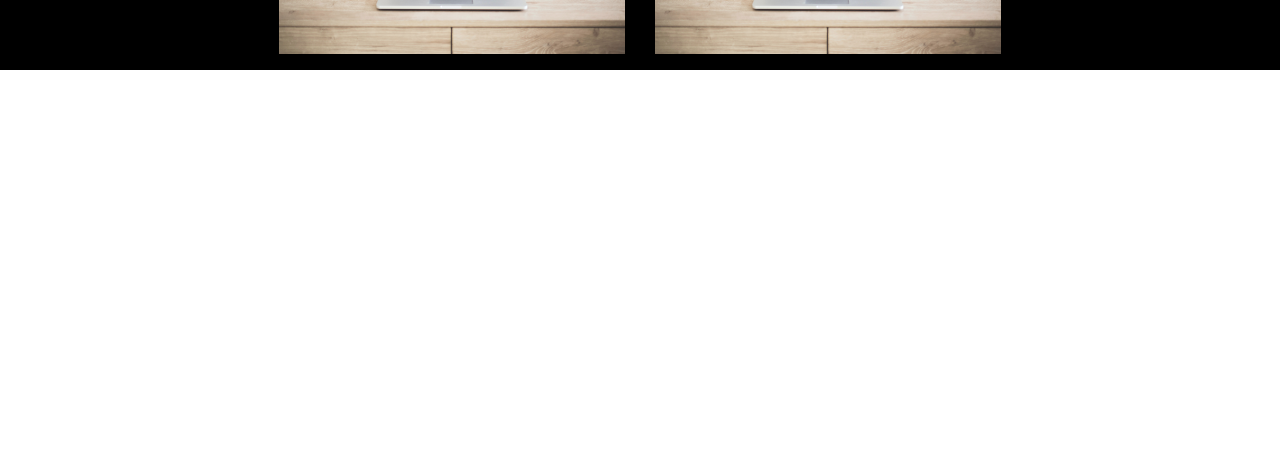
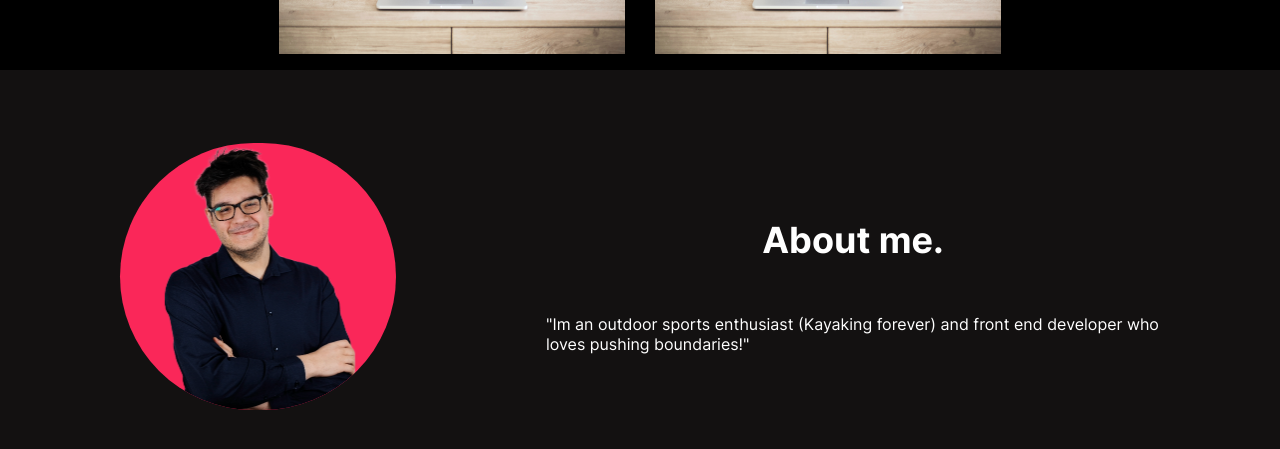
Before and after one commit to devXodia/Angular-practice, an Angular app: page / in a window 1280 px wide. Shown: the part 2330-2779 px from the top of the page. Before the commit the page ends 2400 px from the top, so only its background shows below. Built offline with nearby package versions, Linux system fonts and the light colour scheme.

Commit message:
started working on about me section

```diff
--- /dev/null
+++ b/src/app/about-me-section/about-me-section.component.html
@@ -0,0 +1,19 @@
+<div class="container">
+    <div class="header">
+        <div class="picture-container">
+            <div class="background-container">
+              <img src="../../assets/img/profile_picture.png" />
+            </div>
+          </div>
+        <div class="about-me-text">
+            <h3>About me.</h3>
+            <p>"Im an outdoor sports enthusiast (Kayaking forever) and front
+                end developer who loves pushing boundaries!"
+            </p>
+        </div>
+    </div>
+
+
+
+
+</div>
--- /dev/null
+++ b/src/app/about-me-section/about-me-section.component.scss
@@ -0,0 +1,65 @@
+.container{
+    display: flex;
+    flex-direction: column;
+
+    height: 100vh;
+    max-width: 100%;
+    background-color: #131111;
+    padding-left: 120px;
+    padding-right: 120px;
+}
+
+.header{
+    padding-top: 86px;
+    display: flex;
+    justify-content: center;
+    align-items: center;
+    gap: 150px;
+    width: 100%;
+    height: 30%;
+    color: white;
+}
+
+.picture-container {
+    width: 276px;
+    height: 267px;
+    flex-shrink: 0;
+    flex-shrink: 0;
+    display: flex;
+    justify-content: center;
+    align-items: center;
+}
+
+  .background-container {
+    background-color: #fa2759;
+    width: 100%;
+    height: 100%;
+    border-radius: 227px;
+    display: flex;
+    align-items: flex-end;
+    justify-content: center;
+    overflow: hidden;
+    img {
+      position: relative;
+      width: 550px;
+      height: 300px;
+      object-fit: fill;
+    }
+  }
+
+  .about-me-text{
+    display: flex;
+    flex-direction: column;
+    justify-content: center;
+    align-items: center;
+    height: 100%;
+    font-family: 'Inter';
+    h3{
+        font-weight: 700;
+        font-size: 36px;
+    }
+    span{
+        font-weight: 400;
+        font-size: 18px;
+    }
+  }
--- a/src/app/app.component.html
+++ b/src/app/app.component.html
@@ -2,3 +2,4 @@
 <app-greet-section></app-greet-section>
 <app-skills-section></app-skills-section>
 <app-work-section></app-work-section>
+<app-about-me-section></app-about-me-section>
--- a/src/app/app.module.ts
+++ b/src/app/app.module.ts
@@ -7,6 +7,7 @@ import { HeaderComponent } from './header/header.component';
 import { GreetSectionComponent } from './greet-section/greet-section.component';
 import { SkillsSectionComponent } from './skills-section/skills-section.component';
 import { WorkSectionComponent } from './work-section/work-section.component';
+import { AboutMeSectionComponent } from './about-me-section/about-me-section.component';
 
 
 @NgModule({
@@ -16,6 +17,7 @@ import { WorkSectionComponent } from './work-section/work-section.component';
     GreetSectionComponent,
     SkillsSectionComponent,
     WorkSectionComponent,
+    AboutMeSectionComponent,
   ],
   imports: [
     BrowserModule,
--- a/src/app/skills-section/skills-section.component.scss
+++ b/src/app/skills-section/skills-section.component.scss
@@ -43,6 +43,7 @@
     border-radius: 6px;
     font-family: 'Inter';
     font-size: 18px;
+    font-weight: 400;
   }
 
   .logo-container {
--- a/src/app/work-section/work-section.component.html
+++ b/src/app/work-section/work-section.component.html
@@ -26,7 +26,7 @@
     >
       <div class="inner_container">
         <h3>Join</h3>
-        <span>Project Management System - Kanban Board.</span>
+        <span>Project Management System.</span>
         <a href="#">Try Out</a>
       </div>
     </div>
--- a/src/app/work-section/work-section.component.scss
+++ b/src/app/work-section/work-section.component.scss
@@ -63,34 +63,37 @@
   align-items: center;
   width: 45%;
   height: 45%;
-
 }
 
-.inner_container{
-  width:100%;
+.inner_container {
+  width: 100%;
   height: 100%;
   display: flex;
   justify-content: center;
   align-items: center;
   flex-direction: column;
-  z-index:3;
+  z-index: 3;
   flex-shrink: 0;
-  font-family: 'Inter';
-  &:hover{
-    background-color: rgba(245, 245, 245, 0.90);
-    h3{
+  font-family: "Inter";
+  &:hover {
+    background-color: rgba(245, 245, 245, 0.9);
+    h3 {
       color: #fa2759;
     }
-    a{
+    a {
       border: 2px solid #fa2759;
       color: red;
     }
-    span{
+    span {
       color: #000;
+      font-weight: 400;
+    font-size: 18px;
     }
   }
-  h3{
+  h3 {
     color: transparent;
+    font-weight: 700;
+    font-size: 18px;
   }
   a {
     display: flex;
@@ -103,38 +106,39 @@
     border-style: transparent;
     margin-top: 30px;
     text-decoration: none;
+    font-weight: 500;
+    font-size: 18px;
     &:hover {
       background-color: #fa2759;
       color: #000;
       cursor: pointer;
     }
-
   }
-  span{
+  span {
     color: transparent;
   }
 }
 
-#pollo_loco{
-  background-image: url('../../assets/img/project_pictures/laptop_pollo.jpg');
+#pollo_loco {
+  background-image: url("../../assets/img/project_pictures/laptop_pollo.jpg");
   background-position: center;
   background-size: cover;
 }
 
-#join{
-  background-image: url('../../assets/img/project_pictures/laptop_join.jpg');
+#join {
+  background-image: url("../../assets/img/project_pictures/laptop_join.jpg");
   background-position: center;
   background-size: cover;
 }
 
-#laptop1{
-  background-image: url('../../assets/img/project_pictures/laptop.jpg');
+#laptop1 {
+  background-image: url("../../assets/img/project_pictures/laptop.jpg");
   background-position: center;
   background-size: cover;
 }
 
-#laptop2{
-  background-image: url('../../assets/img/project_pictures/laptop.jpg');
+#laptop2 {
+  background-image: url("../../assets/img/project_pictures/laptop.jpg");
   background-position: center;
   background-size: cover;
 }
```
Also changed, not shown: src/app/about-me-section/about-me-section.component.ts (added, +10 -0 lines), 1 other file (tests, documents, lock files or other folders).
